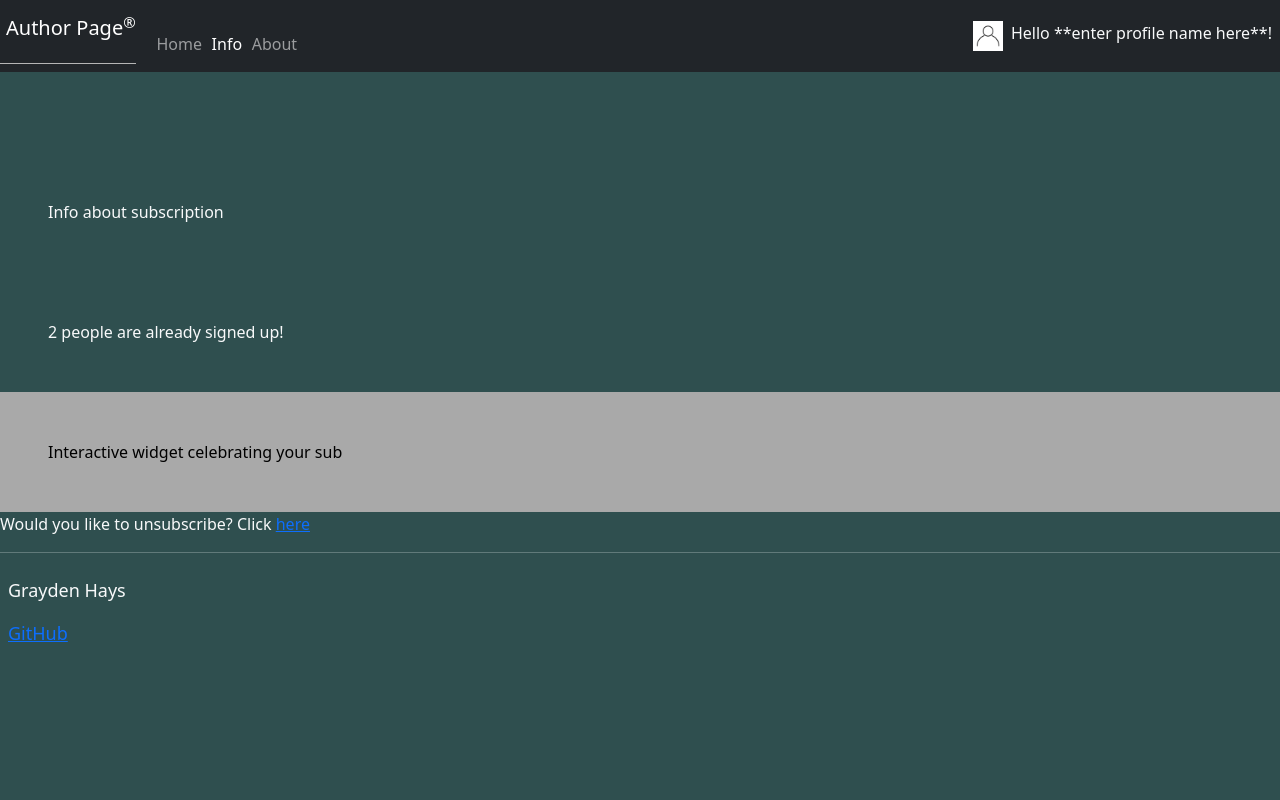
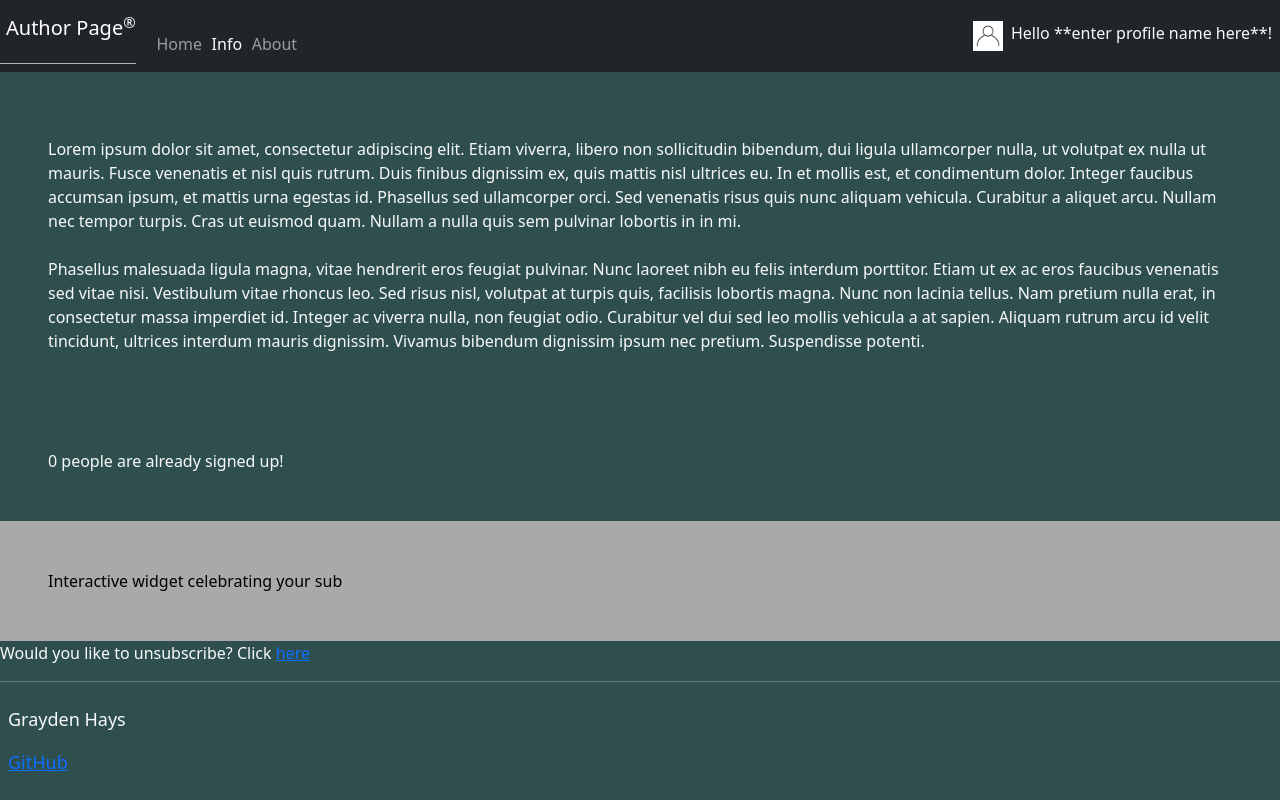
Before and after one commit to graydenhays/startup, a React (Vite) app: page /info in a window 1280 px wide. Built offline with nearby package versions, Linux system fonts and the light colour scheme; no server answers.

Commit message:
Ran into a bug with the subscriber count... Also added some lorem ipsum

```diff
--- a/service/index.js
+++ b/service/index.js
@@ -4,7 +4,7 @@ const app = express();
 
 // The subscribers and users are saved in memory and disappear whenever the service is restarted.
 let users = {};
-let subscribers = [];
+let subscribers = {"numSubs": 1000};
 
 // The service port. In production the front-end code is statically hosted by the service on the same port.
 const port = process.argv.length > 2 ? process.argv[2] : 3000;
--- a/src/about/about.jsx
+++ b/src/about/about.jsx
@@ -13,12 +13,16 @@ export function About() {
 
       <div className="p-4" style={{ fontSize: 'x-large', textAlign: 'center' }}>
         <p>
-          Info about the Author
+          Lorem ipsum dolor sit amet, consectetur adipiscing elit. Etiam viverra, libero non sollicitudin bibendum, dui ligula ullamcorper nulla, ut volutpat ex nulla ut mauris. Fusce venenatis et nisl quis rutrum. Duis finibus dignissim ex, quis mattis nisl ultrices eu. In et mollis est, et condimentum dolor. Integer faucibus accumsan ipsum, et mattis urna egestas id. Phasellus sed ullamcorper orci. Sed venenatis risus quis nunc aliquam vehicula. Curabitur a aliquet arcu. Nullam nec tempor turpis. Cras ut euismod quam. Nullam a nulla quis sem pulvinar lobortis in in mi.
         </p>
         <div className="p-4"></div>
         <div className="quote p-5">
-          <div>Here is a quote from the author.</div>
-          <div>- Me</div>
+          <div>
+            Phasellus malesuada ligula magna, vitae hendrerit eros feugiat pulvinar. Nunc laoreet nibh eu felis interdum porttitor. Etiam ut ex ac eros faucibus venenatis sed vitae nisi. Vestibulum vitae rhoncus leo. Sed risus nisl, volutpat at turpis quis, facilisis lobortis magna. Nunc non lacinia tellus. Nam pretium nulla erat, in consectetur massa imperdiet id. Integer ac viverra nulla, non feugiat odio. Curabitur vel dui sed leo mollis vehicula a at sapien. Aliquam rutrum arcu id velit tincidunt, ultrices interdum mauris dignissim. Vivamus bibendum dignissim ipsum nec pretium. Suspendisse potenti.
+          </div>
+          <div>
+            - Me
+          </div>
         </div>
       </div>
       <div style={{ fontSize: 'x-large' }}>
--- a/src/info/info.jsx
+++ b/src/info/info.jsx
@@ -6,16 +6,36 @@ export function Info() {
   const [subNumber, setSubNumber] = React.useState(0);
 
   useEffect(() => {
-    const interval = setInterval(() => {
-      setSubNumber(prevNumber => prevNumber + 1);
-    }, 2000);
-    return () => clearInterval(interval);
+    fetch('/api/subscribers')
+      .then((response) => {
+        if (!response.ok) {
+          throw new Error(`Error getting subscribers: ${response.status}`);
+        }
+        return response.json()
+      })
+      .then((subscribers) => {
+        console.log(subscribers);
+        console.log(subscribers.numSubs);
+        setSubNumber(subscribers.numSubs)
+      })
+      .catch((error) => {
+        console.error('Error fetching subscribers:', error);
+      })
+
+    // const interval = setInterval(() => {
+    //   setSubNumber(prevNumber => prevNumber + 1);
+    // }, 2000);
+    // return () => clearInterval(interval);
   }, []);
 
   return (
     <section>
 
-      <div className="p-5">Info about subscription</div>
+      <div className="p-5">
+        Lorem ipsum dolor sit amet, consectetur adipiscing elit. Etiam viverra, libero non sollicitudin bibendum, dui ligula ullamcorper nulla, ut volutpat ex nulla ut mauris. Fusce venenatis et nisl quis rutrum. Duis finibus dignissim ex, quis mattis nisl ultrices eu. In et mollis est, et condimentum dolor. Integer faucibus accumsan ipsum, et mattis urna egestas id. Phasellus sed ullamcorper orci. Sed venenatis risus quis nunc aliquam vehicula. Curabitur a aliquet arcu. Nullam nec tempor turpis. Cras ut euismod quam. Nullam a nulla quis sem pulvinar lobortis in in mi.
+        <br/><br/>
+        Phasellus malesuada ligula magna, vitae hendrerit eros feugiat pulvinar. Nunc laoreet nibh eu felis interdum porttitor. Etiam ut ex ac eros faucibus venenatis sed vitae nisi. Vestibulum vitae rhoncus leo. Sed risus nisl, volutpat at turpis quis, facilisis lobortis magna. Nunc non lacinia tellus. Nam pretium nulla erat, in consectetur massa imperdiet id. Integer ac viverra nulla, non feugiat odio. Curabitur vel dui sed leo mollis vehicula a at sapien. Aliquam rutrum arcu id velit tincidunt, ultrices interdum mauris dignissim. Vivamus bibendum dignissim ipsum nec pretium. Suspendisse potenti.
+      </div>
 
       <div className="p-5">{subNumber} people are already signed up!</div>
 
```
Also changed, not shown: src/home/home.jsx (+7 -1 lines).
